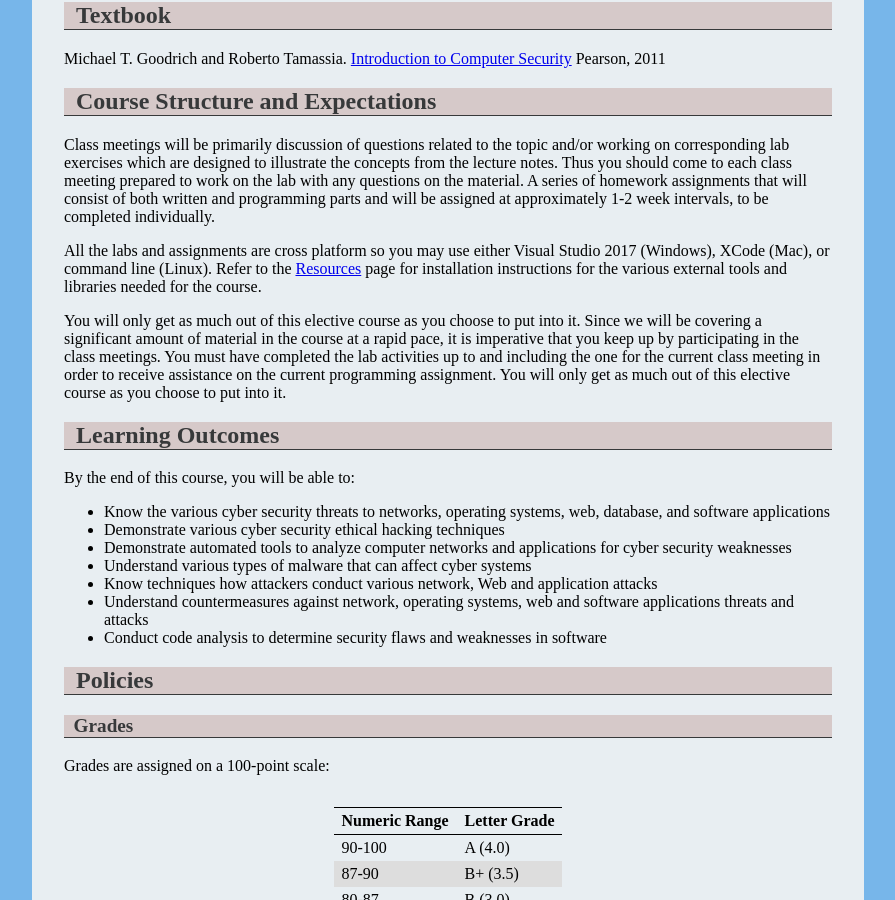
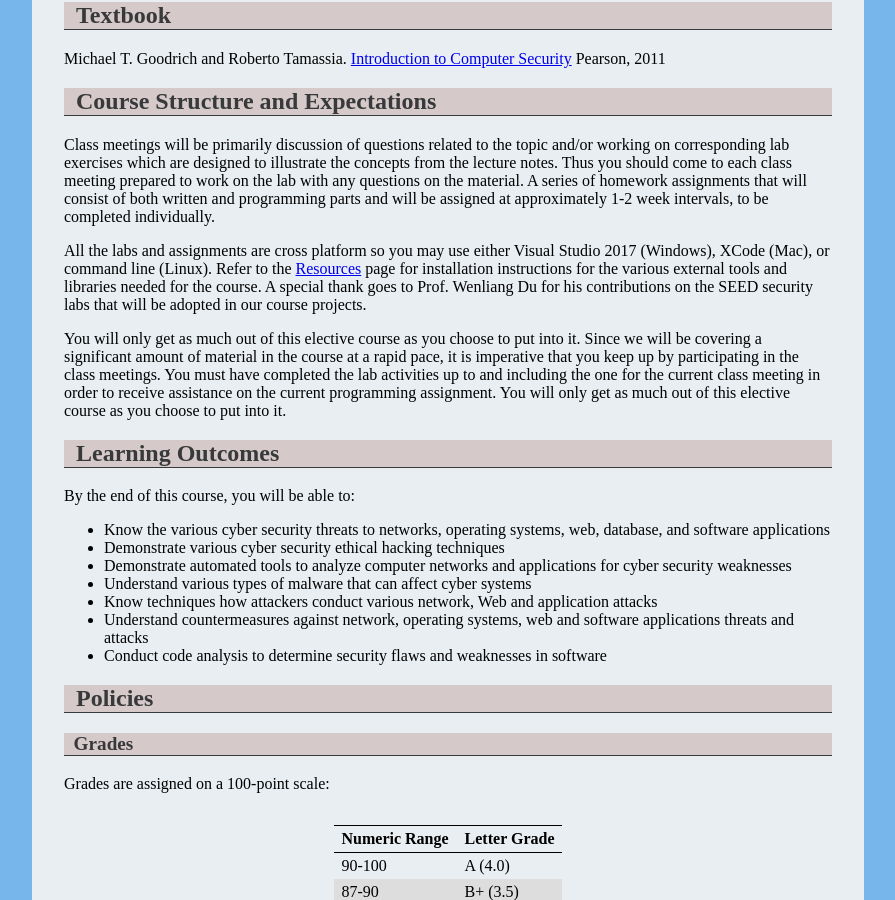
Before and after one commit to ycpcs/cs497-spring2019, a Jekyll site: the page built from syllabus.md, in a window 1280 px wide and 900 px high, scrolled down 737 px. Shown: the whole window, without its empty margins (192-1087 px from the left). Built offline with Jekyll 4.4.1, drawn with Linux system fonts in a browser that asks for light colours.

Commit message:
Update syllabus.md

```diff
--- a/syllabus.md
+++ b/syllabus.md
@@ -39,7 +39,7 @@ Course Structure and Expectations
 ---------------------------------
 Class meetings will be primarily discussion of questions related to the topic and/or working on corresponding lab exercises which are designed to illustrate the concepts from the lecture notes. Thus you should come to each class meeting prepared to work on the lab with any questions on the material. A series of homework assignments that will consist of both written and programming parts and will be assigned at approximately 1-2 week intervals, to be completed individually.
 
-All the labs and assignments are cross platform so you may use either Visual Studio 2017 (Windows), XCode (Mac), or command line (Linux). Refer to the [Resources](resources/index.html) page for installation instructions for the various external tools and libraries needed for the course.
+All the labs and assignments are cross platform so you may use either Visual Studio 2017 (Windows), XCode (Mac), or command line (Linux). Refer to the [Resources](resources/index.html) page for installation instructions for the various external tools and libraries needed for the course. A special thank goes to Prof. Wenliang Du for his contributions on the SEED security labs that will be adopted in our course projects.
 
 You will only get as much out of this elective course as you choose to put into it. Since we will be covering a significant amount of material in the course at a rapid pace, it is imperative that you keep up by participating in the class meetings. You must have completed the lab activities up to and including the one for the current class meeting in order to receive assistance on the current programming assignment. You will only get as much out of this elective course as you choose to put into it.
 
```
